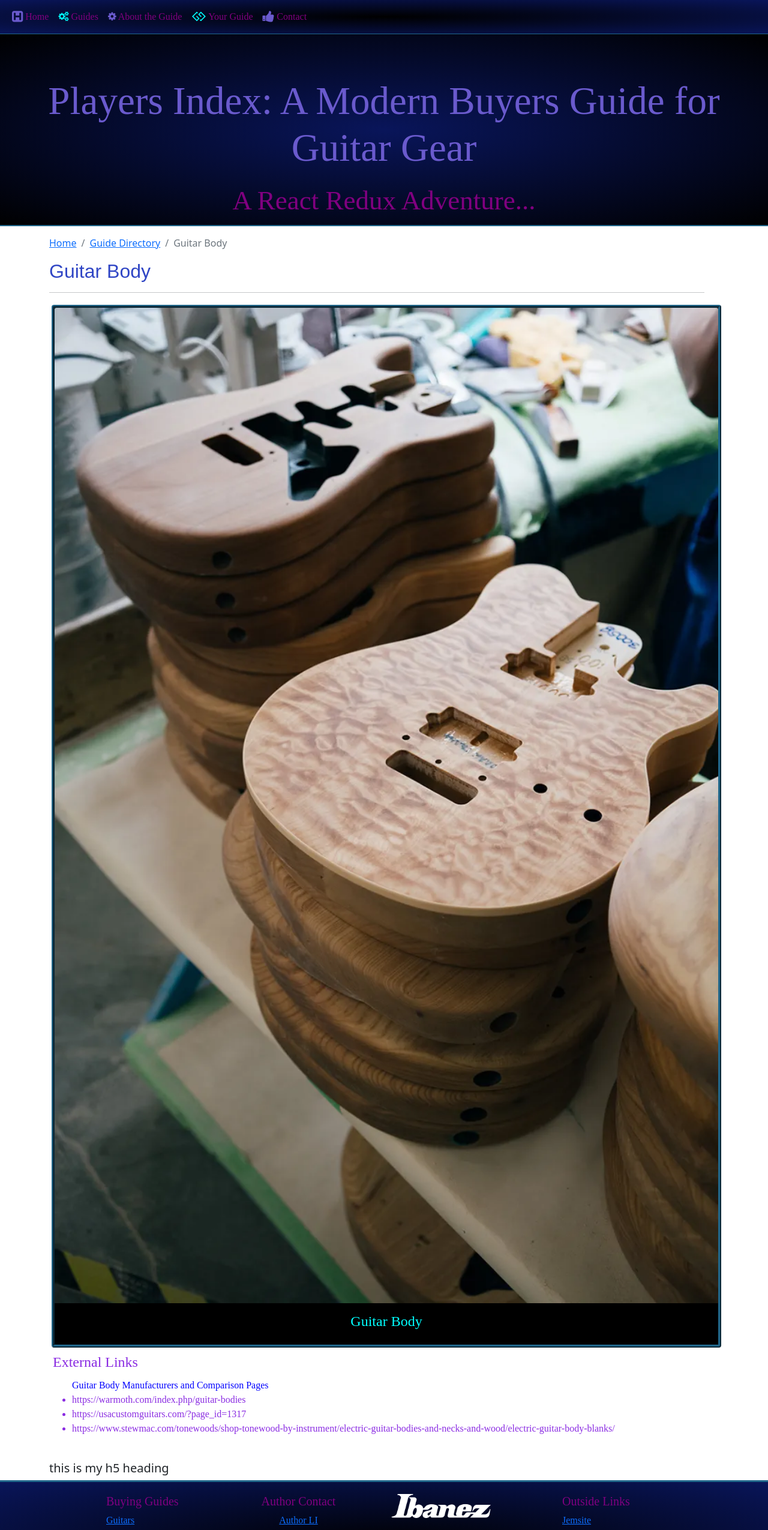
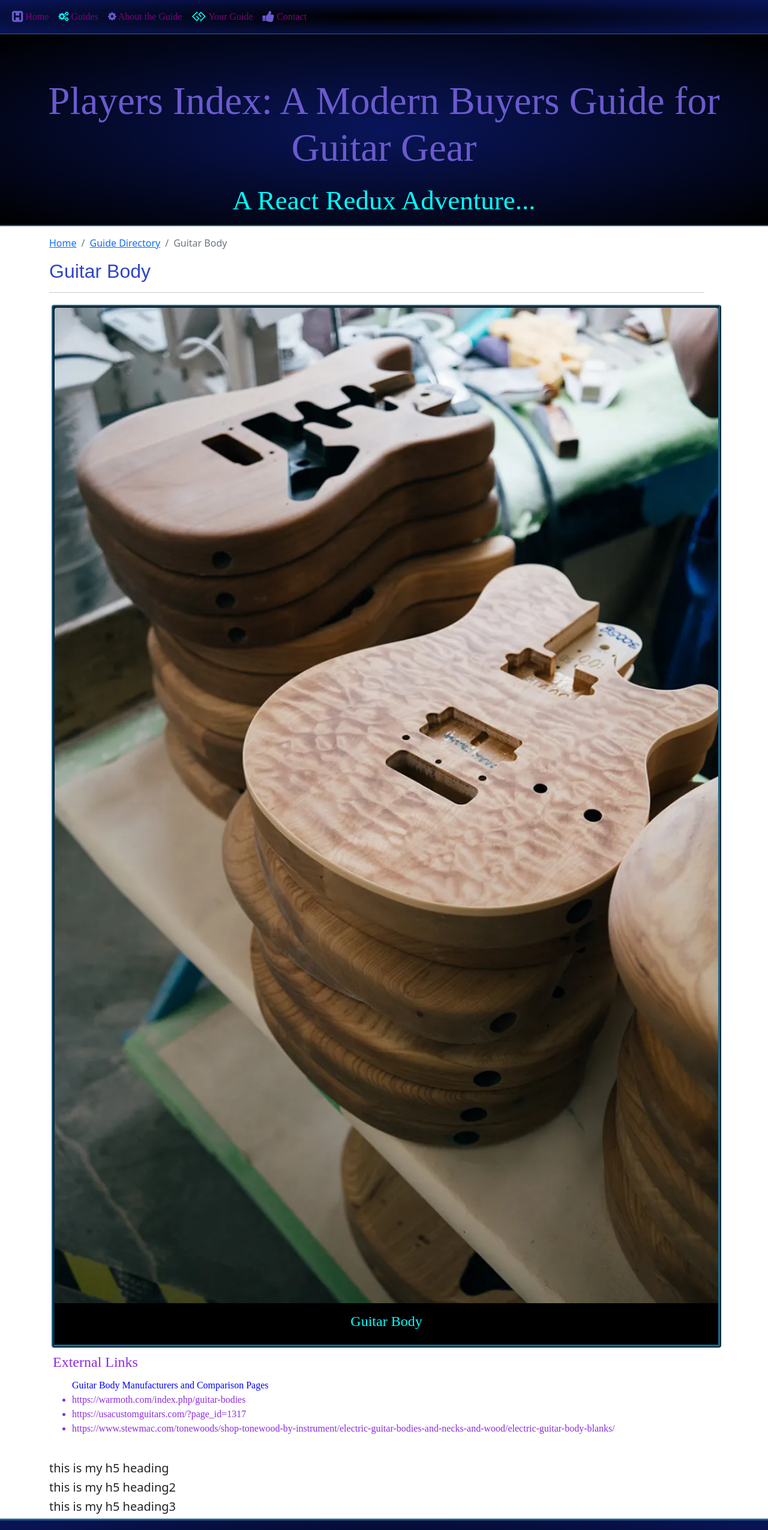
Before and after one commit to PGA-dev/pgaguitar_pp, a React (Create React App) app: page /guidedirectory/0 in a window 1280 px wide. Shown: the top 2550 px of the page at 60% size. Built offline with nearby package versions, Linux system fonts and the light colour scheme.

Commit message:
updated Spring in Navbar using 2 version...added to header as well, for fun

```diff
--- a/src/App.css
+++ b/src/App.css
@@ -34,7 +34,7 @@ h2 {
 
 .row-content {
     padding: 50px 0;
-    border-bottom: 1px ridge;
+    border-bottom: 0px ridge;
     min-height: 200px;
 }
 
--- a/src/pages/GuitarDetailPage.js
+++ b/src/pages/GuitarDetailPage.js
@@ -23,6 +23,20 @@ const GuitarDetailPage = () => {
                     </h5>
                 </div>
             </Row>
+            <Row>
+                <div>
+                    <h5>
+                        this is my h5 heading2
+                    </h5>
+                </div>
+            </Row>
+            <Row>
+                <div>
+                    <h5>
+                        this is my h5 heading3
+                    </h5>
+                </div>
+            </Row>
         </Container>
     );
 };
--- a/src/site/Header.js
+++ b/src/site/Header.js
@@ -1,16 +1,37 @@
 import { Col, Row } from 'reactstrap';
-
+import { useState, useEffect } from 'react';
+import { useSpring, animated } from 'react-spring';
 
 const Header = () => {
 
+    const [toggle, setToggle] = useState(false);
+
+    const animatedStyle = useSpring({
+        opacity: toggle ? 1 : 0,
+        transform: toggle ? 'scale(1,1)' : 'scale(0,0)',
+        config: { duration: 1500 }
+    });
+    const animatedStyle2 = useSpring({
+        opacity: toggle ? 1 : 0,
+        transform: toggle ? 'scale(1,1)' : 'scale(0,1)',
+        config: { duration: 1500 }
+    });
+
+    useEffect(() => {
+        setToggle(true);
+    }, []);
 
     return (
+
         <Row className='text-center'>
             <Col id='headerhead' >
                 <h1 m='12' id='title' style={headstyle} >Players Index: A Modern Buyers Guide for Guitar Gear</h1>
-                <h5 style={{ color: "purple", padding: "6px", fontSize: "45px", fontFamily: "Arial-bold" }} className='text-center'>A React Redux Adventure...</h5>
+                <animated.div style={animatedStyle}>
+                    <h5 style={{ color: "aqua", padding: "6px", fontSize: "45px", fontFamily: "Arial-bold" }} className='text-center'>A React Redux Adventure...</h5>
+                </animated.div>
             </Col>
         </Row>
+
     );
 };
 const headstyle = {
--- a/src/site/NavHeader.js
+++ b/src/site/NavHeader.js
@@ -1,4 +1,4 @@
-import { useState } from 'react';
+import { useState, useEffect } from 'react';
 //import {Col} from 'reactstrap';
 import {
     Navbar,
@@ -8,45 +8,74 @@ import {
     NavItem,
 } from 'reactstrap';
 import { NavLink } from 'react-router-dom';
-
-
+import { useSpring, animated } from 'react-spring';
 
 const NavHeader = () => {
     const [menuOpen, setMenuOpen] = useState(false);
+
+    const [toggle, setToggle] = useState(false);
+
+    const animatedStyle = useSpring({
+        opacity: toggle ? 1 : 0,
+        transform: toggle ? 'scale(1,1)' : 'scale(0,0)',
+        config: { duration: 1500 }
+    });
+
+    const animatedStyle2 = useSpring({
+        opacity: toggle ? 1 : 0,
+        transform: toggle ? 'scale(1,1)' : 'scale(0,1)',
+        config: { duration: 1500 }
+    });
+
+    useEffect(() => {
+        setToggle(true);
+    }, []);
+
     return (
-        <Navbar id='navhead'dark color='primary' sticky='top' expand='lg'>
+
+            <Navbar id='navhead' dark color='primary' sticky='top' expand='lg'>
                 <NavbarToggler onClick={() => setMenuOpen(!menuOpen)} />
                 <Collapse isOpen={menuOpen} navbar>
                     <Nav className='me-auto' navbar>
+                    <animated.div style={animatedStyle2}>
                         <NavItem>
-                        <NavLink className='nav-link' to='/' style={{ color: "purple"}}>
-                            <i style={{ color: "SlateBlue"}} className='fa fa-h-square fa-lg' /> Home
+                            <NavLink className='nav-link' to='/' style={{ color: "purple" }}>
+                                <i style={{ color: "SlateBlue" }} className='fa fa-h-square fa-lg' /> Home
                             </NavLink>
                         </NavItem>
+                        </animated.div>
+                        <animated.div style={animatedStyle}>
                         <NavItem>
-                        <NavLink className='nav-link' to='/guidedirectory' style={{ color: "purple"}}>
-                            <i style={{ color: "aqua"}}  className='fa fa-cogs fa-sm' /> Guides
+                            <NavLink className='nav-link' to='/guidedirectory' style={{ color: "purple" }}>
+                                <i style={{ color: "aqua" }} className='fa fa-cogs fa-sm' /> Guides
                             </NavLink>
                         </NavItem>
+                        </animated.div>
+                        <animated.div style={animatedStyle2}>
                         <NavItem>
-                        <NavLink className='nav-link' to='/guideaboutpage' style={{ color: "purple"}}>
-                            <i style={{ color: "SlateBlue"}} className='fa fa-gear fa-sm' /> About the Guide
+                            <NavLink className='nav-link' to='/guideaboutpage' style={{ color: "purple" }}>
+                                <i style={{ color: "SlateBlue" }} className='fa fa-gear fa-sm' /> About the Guide
                             </NavLink>
                         </NavItem>
+                        </animated.div>
+                        <animated.div style={animatedStyle}>
                         <NavItem>
-                        <NavLink className='nav-link' to='/about' style={{ color: "purple"}}>
-                            <i style={{ color: "aqua"}} className='fa fa-gg fa-lg' /> Your Guide
+                            <NavLink className='nav-link' to='/about' style={{ color: "purple" }}>
+                                <i style={{ color: "aqua" }} className='fa fa-gg fa-lg' /> Your Guide
                             </NavLink>
                         </NavItem>
+                        </animated.div>
+                        <animated.div style={animatedStyle2}>
                         <NavItem>
-                        <NavLink className='nav-link' to='/contact' style={{ color: "purple"}}>
-                            <i style={{ color: "SlateBlue"}} className='fa fa-thumbs-up fa-lg' /> Contact
+                            <NavLink className='nav-link' to='/contact' style={{ color: "purple" }}>
+                                <i style={{ color: "SlateBlue" }} className='fa fa-thumbs-up fa-lg' /> Contact
                             </NavLink>
                         </NavItem>
+                        </animated.div>
                     </Nav>
                 </Collapse>
+            </Navbar>
 
-        </Navbar>
     );
 };
 
```
Also changed, not shown: src/features/FrontDisplay/FrontFormat.js (+6 -4 lines). Lines whose indentation alone changed are shown as unchanged.
